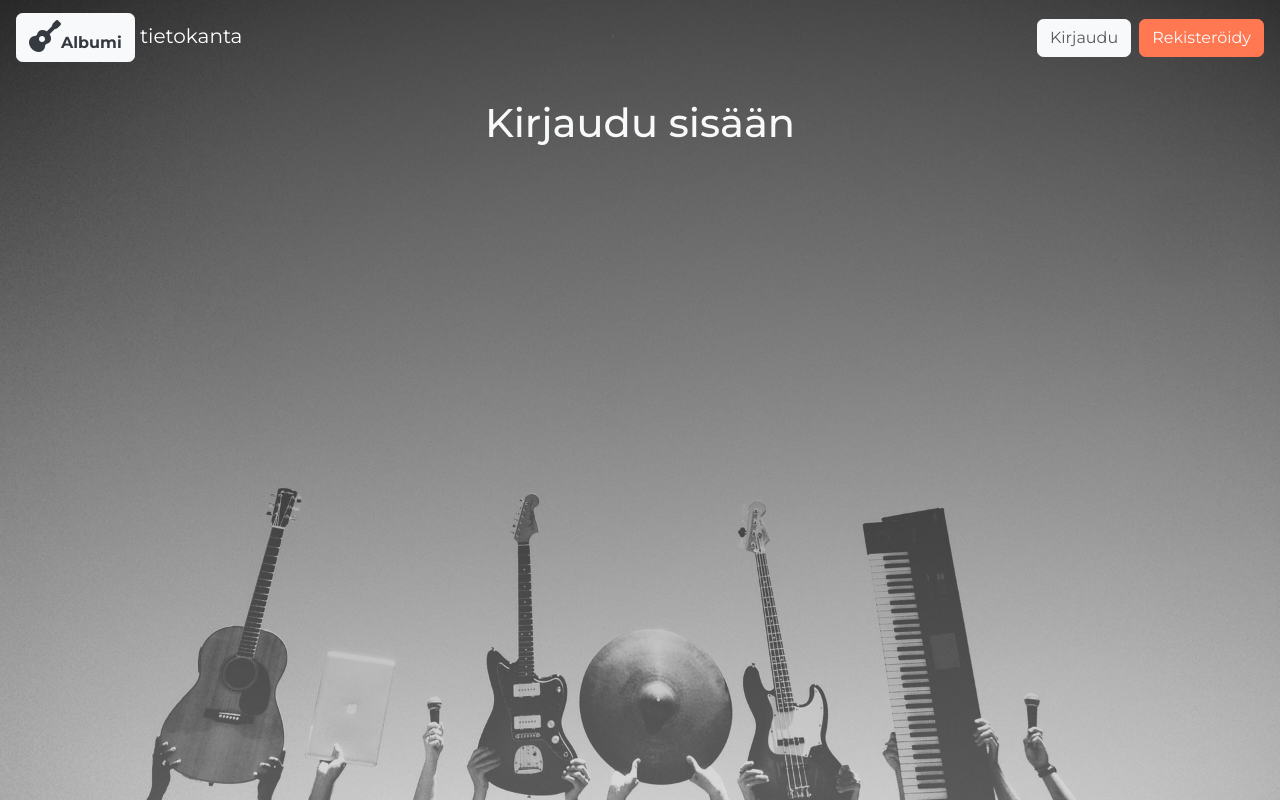
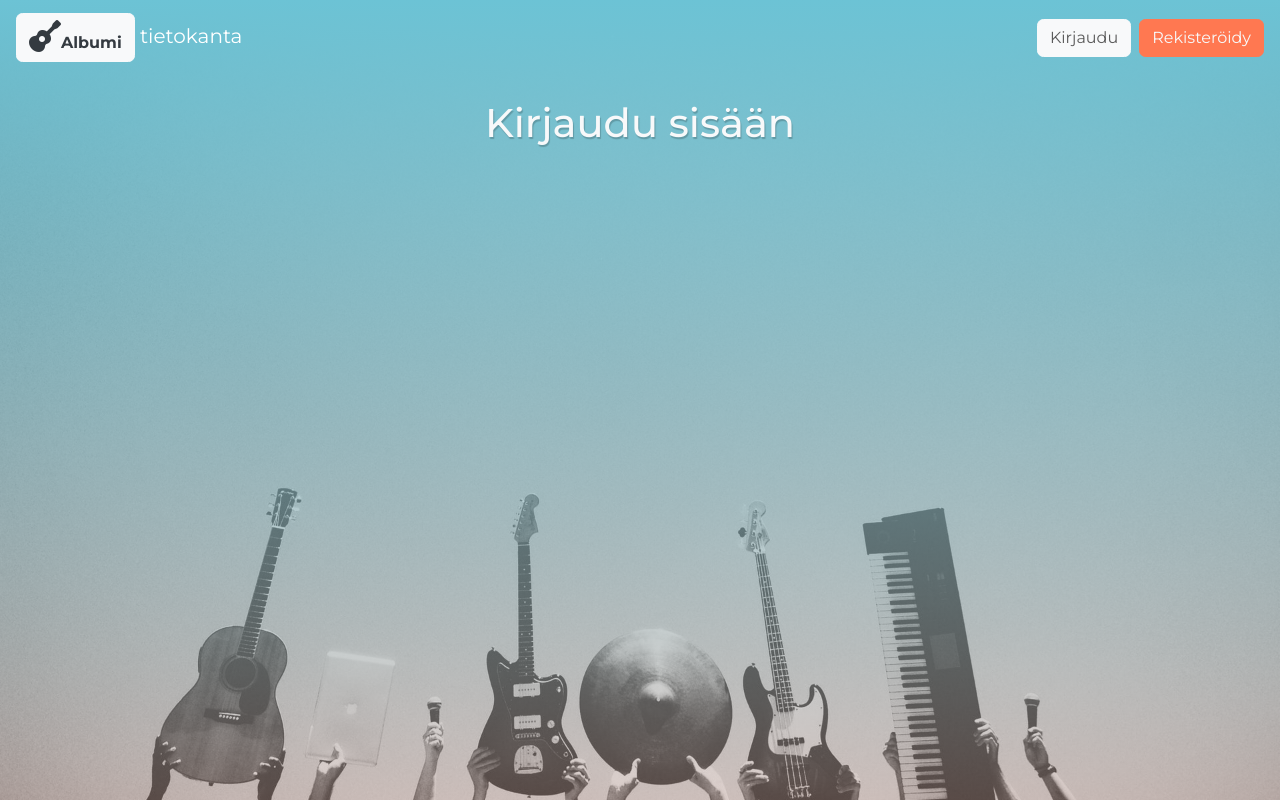
Before and after one commit to anttiromppanen/albumi_tietokanta, a Flask app: page / in a window 1280 px wide. Run offline with Flask 2, Linux system fonts and the light colour scheme; some libraries are stand-ins or nearby versions.

Commit message:
taustan värit uusiksi, otsikoihin lisää kontrastia

```diff
--- a/application/static/layout.css
+++ b/application/static/layout.css
@@ -8,7 +8,7 @@ body, html {
   -moz-background-size: cover;
   -o-background-size: cover;
   background-size: cover;
-	background-image: linear-gradient(to bottom, rgba(0,0,0,0.6) 0%,rgba(255,255,255,0.1) 100%), url('bg.jpg');
+	background-image: linear-gradient(to bottom, rgba(108,195,213,1) 0%,rgba(255,120,81,0.1) 100%), url('bg.jpg');
 }
 
 .form-bg {
@@ -16,10 +16,14 @@ body, html {
 }
 
 .albumit-bg {
-  background-color: rgba(0, 0, 0, 0.5);
+  background-color: rgba(0, 0, 0, 0.3);
   min-height: 100vh;
 }
 
 .card-height {
   height: 225px;
 }
+
+.shadoust {
+  text-shadow: 1px 2px 1px rgba(0,0,0,0.2);
+}
--- a/application/templates/albums/list.html
+++ b/application/templates/albums/list.html
@@ -21,6 +21,7 @@
               <rect width="100%" height="100%" fill="#78C2AD"></rect>
               <text class="h3" x="5%" y="90%" fill="#f8f9fa" dy=".3em">{{ album.albumi}}
                 <tspan class="h5" x="5%" y="77%" fill="#FFF" dy=".3em">{{ album.esittaja }}</tspan>
+                <tspan class="h1" x="47%" y="50%" fill="#888">{{ album.esittajat_albumit_id }}</tspan>
               </text>
             </svg>
           </a>
--- a/application/templates/index.html
+++ b/application/templates/index.html
@@ -4,9 +4,9 @@
 	{{ albums_by_user }}
 	<p>
 		{% if current_user.is_authenticated %}
-		<h1 class="text-center text-light">Tervetuloa <span class="text-info">{{ current_user.username }}</span></h1>
+		<h1 class="text-center text-light shadoust">Tervetuloa <span class="text-dark">{{ current_user.username }}</span></h1>
 		{% else %}
-		<h1 class="text-center text-light">Kirjaudu sisään</h1>
+		<h1 class="text-center text-light shadoust">Kirjaudu sisään</h1>
 		{% endif %}
   </p>
 {% endblock %}
```
